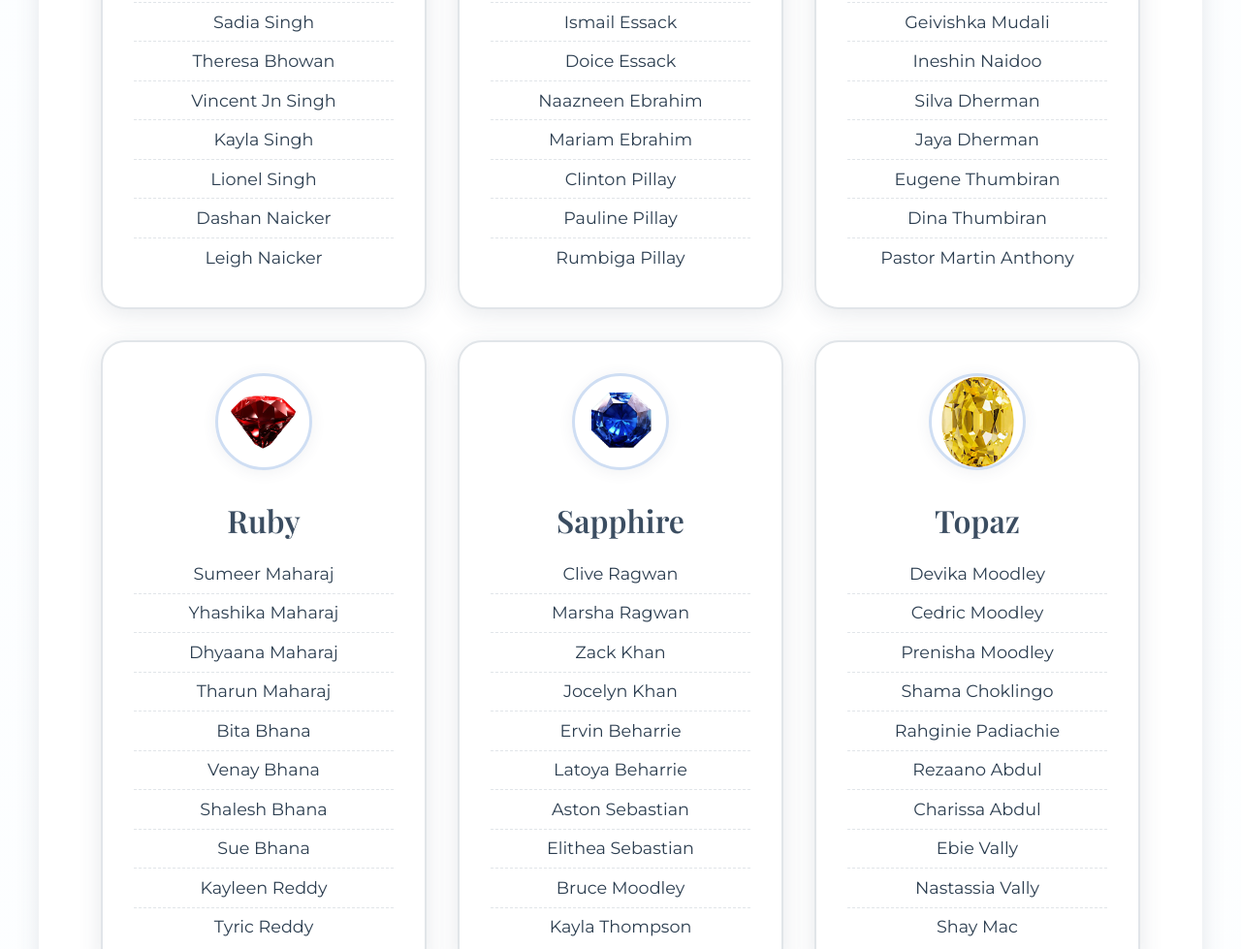
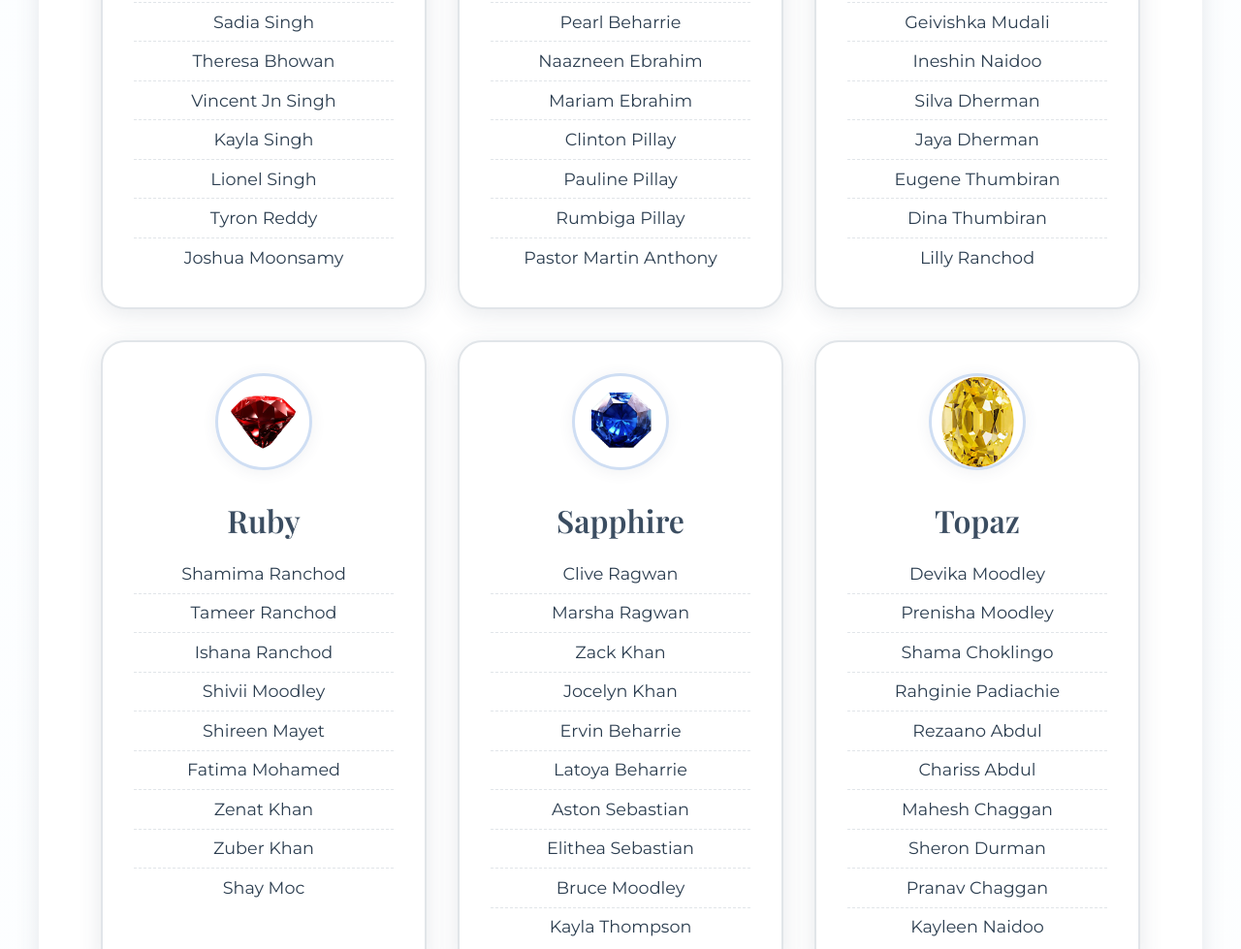
Before and after one commit to KeananBeharrie/Find-Seat, a plain HTML site: page index.html in a window 1280 px wide. Shown: the part 6254-7233 px from the top of the page at 97% size. Drawn offline with nearby package versions, Linux system fonts and the light colour scheme; a web font is replaced by a local one.

Commit message:
Update index.html

```diff
--- a/index.html
+++ b/index.html
@@ -2874,7 +2874,6 @@ You Lord, You are worthy
             };
         }
 
-// --- Guest List Data ---
 const guestList = [
   // Amethyst Table
   { firstName: "Tashrequa", lastName: "Thumbiran", table: "Amethyst" },
@@ -2884,20 +2883,20 @@ const guestList = [
   { firstName: "Makayla", lastName: "Moodley", table: "Amethyst" },
   { firstName: "Lance", lastName: "Moonsamy", table: "Amethyst" },
   { firstName: "Lebo", lastName: "Chauke", table: "Amethyst" },
-  { firstName: "Keanan", lastName: "Beharrie", table: "Amethyst", side:"left" },
+  { firstName: "Keanan", lastName: "Beharrie", table: "Amethyst" },
   { firstName: "Natasha", lastName: "Beharrie", table: "Amethyst" },
   { firstName: "Develyn", lastName: "Beharrie", table: "Amethyst" },
   // Citrine Table
   { firstName: "Rochelle", lastName: "Moodley", table: "Citrine" },
   { firstName: "Shaun", lastName: "Moodley", table: "Citrine" },
-  { firstName: "Denise", lastName: "Govender", table: "Citrine" },
   { firstName: "Pam", lastName: "Reddy", table: "Citrine" },
   { firstName: "Seelan", lastName: "Reddy", table: "Citrine" },
-  { firstName: "Joshua", lastName: "Moonsamy", table: "Citrine" },
-  { firstName: "Tyron", lastName: "Reddy", table: "Citrine" },
+  { firstName: "Stella", lastName: "Moodley", table: "Citrine" },
   { firstName: "Linda", lastName: "Bukan", table: "Citrine" },
   { firstName: "Wendy", lastName: "Moodley", table: "Citrine" },
   { firstName: "Sandra", lastName: "Devarjoo", table: "Citrine" },
+  { firstName: "Kayleen", lastName: "Reddy", table: "Citrine" },
+  { firstName: "Tyric", lastName: "Reddy", table: "Citrine" },
   // Diamond Table
   { firstName: "Christelene", lastName: "Beharrie Lake", table: "Diamond" },
   { firstName: "Sherleen", lastName: "Naidoo", table: "Diamond" },
@@ -2906,12 +2905,13 @@ const guestList = [
   { firstName: "Liza", lastName: "Pillay", table: "Diamond" },
   { firstName: "Craig", lastName: "Pillay", table: "Diamond" },
   { firstName: "Nadine", lastName: "Beharrie", table: "Diamond" },
-  { firstName: "Andrea", lastName: "Peters", table: "Diamond" },
-  { firstName: "Mekayla", lastName: "Peters", table: "Diamond" },
-  { firstName: "Polokego", lastName: "Mokwena", table: "Diamond" },
+  { firstName: "Ebie", lastName: "Vally", table: "Diamond" },
+  { firstName: "Nastassia", lastName: "Vally", table: "Diamond" },
+  { firstName: "Denise", lastName: "Govender", table: "Diamond" },
   // Emerald Table
   { firstName: "Neil", lastName: "Singh", table: "Emerald" },
   { firstName: "Zyda", lastName: "Singh", table: "Emerald" },
+  { firstName: "Dayan", lastName: "Norman", table: "Emerald" },
   { firstName: "Dean", lastName: "Rammble", table: "Emerald" },
   { firstName: "Jyoti", lastName: "Rammble", table: "Emerald" },
   { firstName: "Jack", lastName: "Beharrie", table: "Emerald" },
@@ -2921,7 +2921,7 @@ const guestList = [
   { firstName: "Reena", lastName: "Moodley", table: "Emerald" },
   // Garnet Table
   { firstName: "Daniell", lastName: "Sagathevan", table: "Garnet" },
-  { firstName: "Aaryanna", lastName: "Sagathevan", table: "Garnet" },
+  { firstName: "Chandre", lastName: "Booysen", table: "Garnet" },
   { firstName: "Jaedon", lastName: "Reddy", table: "Garnet" },
   { firstName: "Delese", lastName: "Singh", table: "Garnet" },
   { firstName: "Shabena", lastName: "Khan", table: "Garnet" },
@@ -2936,8 +2936,8 @@ const guestList = [
   { firstName: "Rohena", lastName: "Singh", table: "Kunzite" },
   { firstName: "Vincent", lastName: "Singh", table: "Kunzite" },
   { firstName: "Veronica", lastName: "Singh", table: "Kunzite" },
-  { firstName: "Patsy", lastName: "Rammble", table: "Kunzite" },
-  { firstName: "Robert", lastName: "Rammble", table: "Kunzite" },
+  { firstName: "Sina", lastName: "Gordon", table: "Kunzite" },
+  { firstName: "Fiona", lastName: "Godon", table: "Kunzite" },
   { firstName: "Lionel", lastName: "Singh", table: "Kunzite" },
   { firstName: "Dalene", lastName: "Singh", table: "Kunzite" },
   { firstName: "Pastor Marcus", lastName: "Thomas", table: "Kunzite" },
@@ -2947,22 +2947,22 @@ const guestList = [
   { firstName: "Randell", lastName: "Singh", table: "Moonstone" },
   { firstName: "Sadia", lastName: "Singh", table: "Moonstone" },
   { firstName: "Theresa", lastName: "Bhowan", table: "Moonstone" },
-  { firstName: "Vincent", lastName: "Jn Singh", table: "Moonstone" },
+  { firstName: "Vincent Jn", lastName: "Singh", table: "Moonstone" },
   { firstName: "Kayla", lastName: "Singh", table: "Moonstone" },
   { firstName: "Lionel", lastName: "Singh", table: "Moonstone" },
-  { firstName: "Dashan", lastName: "Naicker", table: "Moonstone" },
-  { firstName: "Leigh", lastName: "Naicker", table: "Moonstone" },
+  { firstName: "Tyron", lastName: "Reddy", table: "Moonstone" },
+  { firstName: "Joshua", lastName: "Moonsamy", table: "Moonstone" },
   // Opal Table
   { firstName: "Ronnie", lastName: "Chinniah", table: "Opal" },
   { firstName: "Dee", lastName: "Chinniah", table: "Opal" },
   { firstName: "Shireen", lastName: "Moodley", table: "Opal" },
-  { firstName: "Ismail", lastName: "Essack", table: "Opal" },
-  { firstName: "Doice", lastName: "Essack", table: "Opal" },
+  { firstName: "Pearl", lastName: "Beharrie", table: "Opal" },
   { firstName: "Naazneen", lastName: "Ebrahim", table: "Opal" },
   { firstName: "Mariam", lastName: "Ebrahim", table: "Opal" },
   { firstName: "Clinton", lastName: "Pillay", table: "Opal" },
   { firstName: "Pauline", lastName: "Pillay", table: "Opal" },
   { firstName: "Rumbiga", lastName: "Pillay", table: "Opal" },
+  { firstName: "Pastor Martin", lastName: "Anthony", table: "Opal" },
   // Pearl Table
   { firstName: "Silvan", lastName: "Mudali", table: "Pearl" },
   { firstName: "Mandie", lastName: "Mudali", table: "Pearl" },
@@ -2973,18 +2973,17 @@ const guestList = [
   { firstName: "Jaya", lastName: "Dherman", table: "Pearl" },
   { firstName: "Eugene", lastName: "Thumbiran", table: "Pearl" },
   { firstName: "Dina", lastName: "Thumbiran", table: "Pearl" },
-  { firstName: "Pastor Martin", lastName: "Anthony", table: "Pearl" },
+  { firstName: "Lilly", lastName: "Ranchod", table: "Pearl" },
   // Ruby Table
-  { firstName: "Sumeer", lastName: "Maharaj", table: "Ruby" },
-  { firstName: "Yhashika", lastName: "Maharaj", table: "Ruby" },
-  { firstName: "Dhyaana", lastName: "Maharaj", table: "Ruby" },
-  { firstName: "Tharun", lastName: "Maharaj", table: "Ruby" },
-  { firstName: "Bita", lastName: "Bhana", table: "Ruby" },
-  { firstName: "Venay", lastName: "Bhana", table: "Ruby" },
-  { firstName: "Shalesh", lastName: "Bhana", table: "Ruby" },
-  { firstName: "Sue", lastName: "Bhana", table: "Ruby" },
-  { firstName: "Kayleen", lastName: "Reddy", table: "Ruby" },
-  { firstName: "Tyric", lastName: "Reddy", table: "Ruby" },
+  { firstName: "Shamima", lastName: "Ranchod", table: "Ruby" },
+  { firstName: "Tameer", lastName: "Ranchod", table: "Ruby" },
+  { firstName: "Ishana", lastName: "Ranchod", table: "Ruby" },
+  { firstName: "Shivii", lastName: "Moodley", table: "Ruby" },
+  { firstName: "Shireen", lastName: "Mayet", table: "Ruby" },
+  { firstName: "Fatima", lastName: "Mohamed", table: "Ruby" },
+  { firstName: "Zenat", lastName: "Khan", table: "Ruby" },
+  { firstName: "Zuber", lastName: "Khan", table: "Ruby" },
+  { firstName: "Shay", lastName: "Moc", table: "Ruby" },
   // Sapphire Table
   { firstName: "Clive", lastName: "Ragwan", table: "Sapphire" },
   { firstName: "Marsha", lastName: "Ragwan", table: "Sapphire" },
@@ -2998,21 +2997,19 @@ const guestList = [
   { firstName: "Kayla", lastName: "Thompson", table: "Sapphire" },
   // Topaz Table
   { firstName: "Devika", lastName: "Moodley", table: "Topaz" },
-  { firstName: "Cedric", lastName: "Moodley", table: "Topaz" },
   { firstName: "Prenisha", lastName: "Moodley", table: "Topaz" },
   { firstName: "Shama", lastName: "Choklingo", table: "Topaz" },
   { firstName: "Rahginie", lastName: "Padiachie", table: "Topaz" },
   { firstName: "Rezaano", lastName: "Abdul", table: "Topaz" },
-  { firstName: "Charissa", lastName: "Abdul", table: "Topaz" },
-  { firstName: "Ebie", lastName: "Vally", table: "Topaz" },
-  { firstName: "Nastassia", lastName: "Vally", table: "Topaz" },
-  { firstName: "Shay", lastName: "Mac", table: "Topaz" },
+  { firstName: "Chariss", lastName: "Abdul", table: "Topaz" },
+  { firstName: "Mahesh", lastName: "Chaggan", table: "Topaz" },
+  { firstName: "Sheron", lastName: "Durman", table: "Topaz" },
+  { firstName: "Pranav", lastName: "Chaggan", table: "Topaz" },
+  { firstName: "Kayleen", lastName: "Naidoo", table: "Topaz" },
   // Carnelian Table
-  { firstName: "Levie", lastName: "Singh", table: "Carnelian" },
-  { firstName: "Mailia", lastName: "Moodley", table: "Carnelian" },
   { firstName: "Caleb", lastName: "Bhowan", table: "Carnelian" },
   { firstName: "Miguel", lastName: "Pillay", table: "Carnelian" },
-  { firstName: "Ilya-Mae", lastName: "Naidoo", table: "Carnelian" },
+  { firstName: "Ilya- Mae", lastName: "Naidoo", table: "Carnelian" },
   { firstName: "Aaliyah", lastName: "Swart", table: "Carnelian" },
   { firstName: "Mason", lastName: "Bhowan", table: "Carnelian" },
   { firstName: "Alaina", lastName: "Singh", table: "Carnelian" },
@@ -3020,6 +3017,8 @@ const guestList = [
   { firstName: "Max", lastName: "Lake", table: "Carnelian" },
   { firstName: "Chad", lastName: "Pillay", table: "Carnelian" },
   { firstName: "Hannah", lastName: "Moodley", table: "Carnelian" },
+  { firstName: "Uthmaan", lastName: "Khan", table: "Carnelian" },
+  { firstName: "Aliyah", lastName: "Khan", table: "Carnelian" },
   { firstName: "Alyssa", lastName: "Pillay", table: "Carnelian" },
   { firstName: "Caleb", lastName: "Reddy", table: "Carnelian" },
   { firstName: "Mia", lastName: "Pillay", table: "Carnelian" },
@@ -3027,7 +3026,7 @@ const guestList = [
   { firstName: "Xavier", lastName: "Bhowan", table: "Carnelian" },
   { firstName: "Zidane", lastName: "Singh", table: "Carnelian" },
   { firstName: "Jade", lastName: "Bhowan", table: "Carnelian" },
-  { firstName: "Qayla", lastName: "Singh", table: "Carnelian" }
+  { firstName: "Qayla", lastName: "Singh", table: "Carnelian" },
 ];
         // --- DOM Elements ---
         const loadingScreen = document.getElementById('loadingScreen');
```
